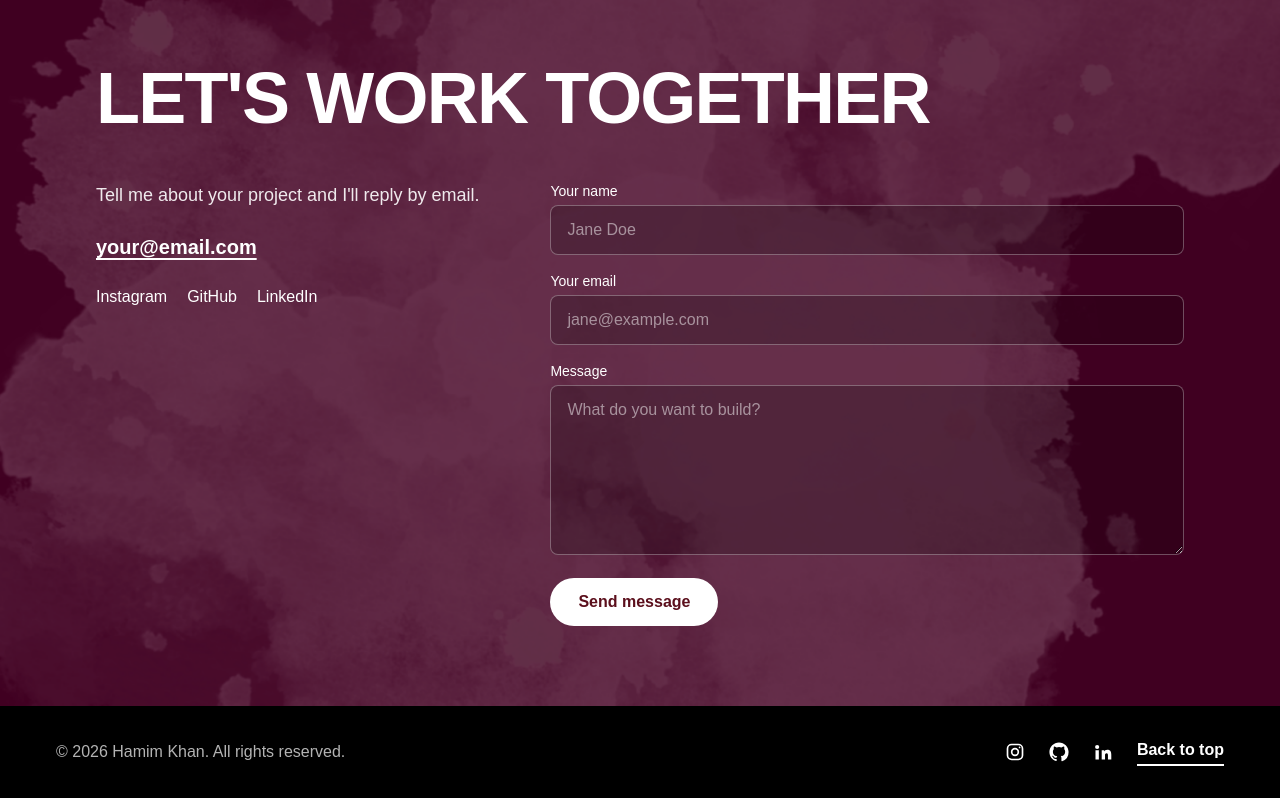
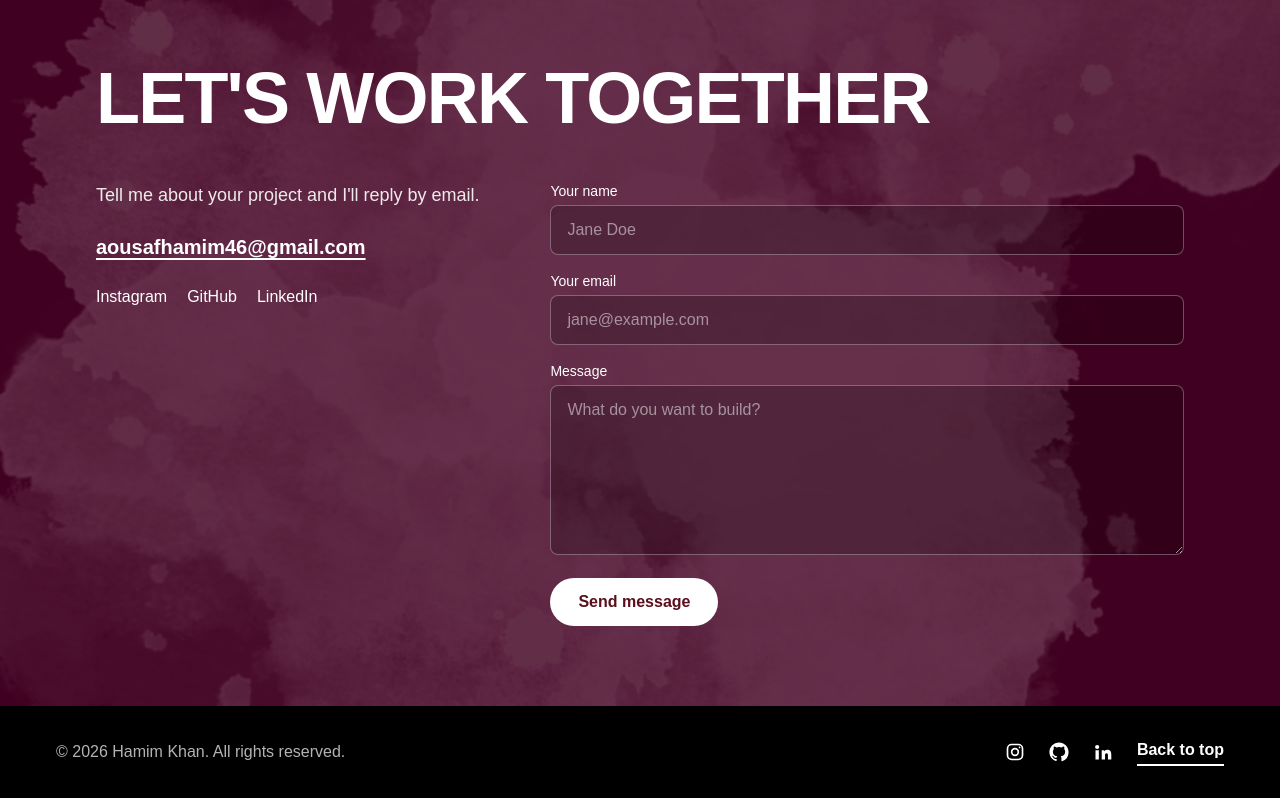
Before and after one commit to hamimedit69-sudo/Portfolio-of-Hamim, a Next.js app: page / in a window 1280 px wide. Shown: the part 2226-3024 px from the top of the page. Built offline with nearby package versions, Linux system fonts and the light colour scheme.

Commit message:
update email

```diff
--- a/app/components/Contact.js
+++ b/app/components/Contact.js
@@ -2,7 +2,7 @@
 
 import { useState } from "react";
 
-const EMAIL = "your@email.com"; // replace with your email
+const EMAIL = "aousafhamim46@gmail.com"; // replace with your email
 
 const socials = [
     { name: "Instagram", href: "https://instagram.com/" },
```
